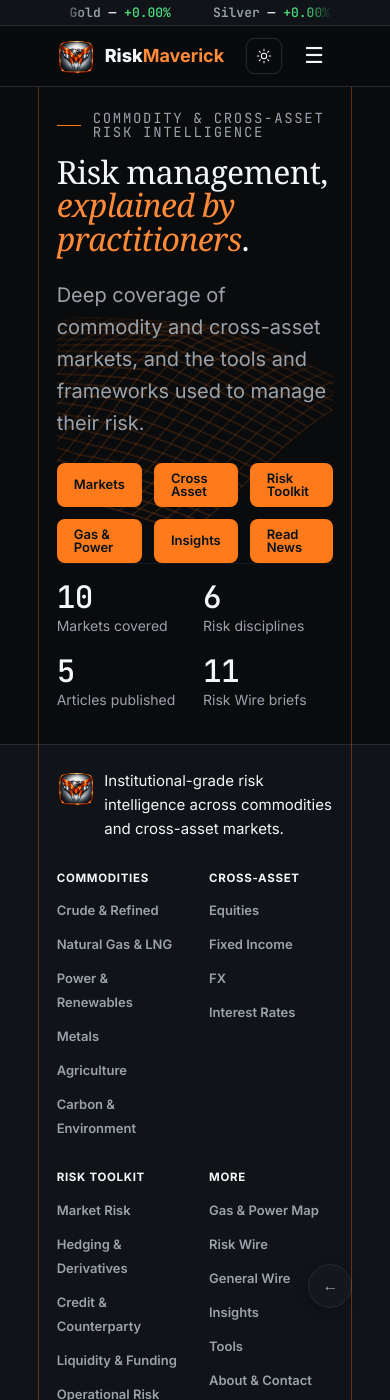
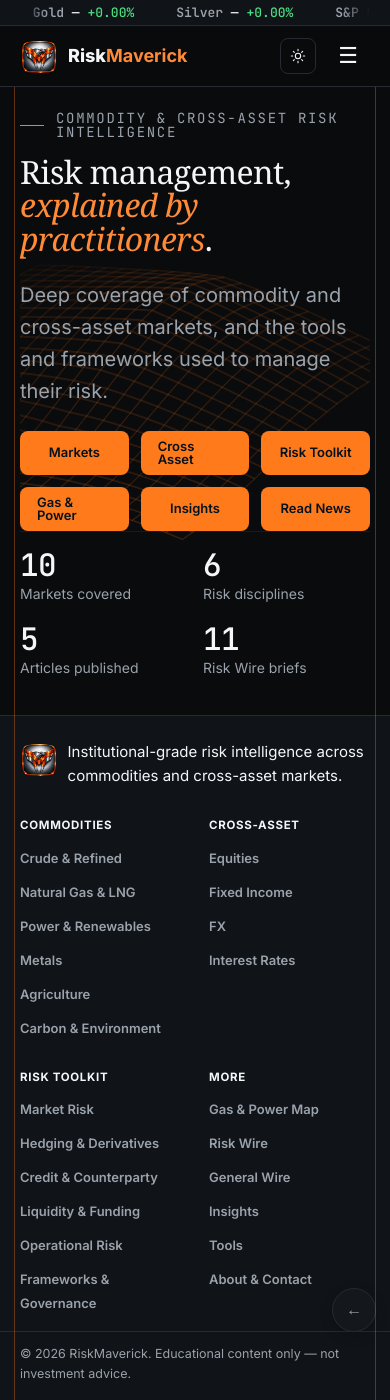
Before and after one commit to maverickrocx/RiskMaverick, a Jekyll site: the page built from index.html, in a window 390 px wide and 1400 px high. Built offline with Jekyll 4.4.1, drawn with Linux system fonts in a browser that asks for light colours; some web fonts are replaced.

Commit message:
Scale the page margin down on mobile so content fills the screen
--edge/--content-inset were fixed physical units (1cm / 1.5cm) applied
unscaled at every breakpoint. On a 375px phone that ate ~30% of the
width as pure left/right padding on the nav, main content column and
footer, squeezing everything into a narrow center strip well short of
the viewport's own edges. Scale both down at 767px and again at 420px
so mobile content actually uses the available width; nothing changes
above 767px. Verified no page introduces horizontal scroll at 320,
375 or 414px after the change, across the homepage, markets, a
commodity page, toolkit, and energy-map pages (world + a country page
with its data tables).

Co-Authored-By: Claude Fable 5 <noreply@anthropic.com>

```diff
--- a/assets/css/site.css
+++ b/assets/css/site.css
@@ -77,6 +77,17 @@
   --m-micro: 180ms;   /* hover/press */
   --m-reveal: 400ms;  /* scroll reveal */
   --m-counter: 900ms; /* counters, cubic ease-out */
+}
+
+/* --edge/--content-inset are fixed physical-unit margins (1cm / 1.5cm) meant
+   for desktop's wide canvas. Unscaled, they eat ~30% of a 375px phone width
+   as pure padding on every page's nav, content column and footer. Scale them
+   down as the viewport narrows so mobile content actually uses the screen. */
+@media(max-width:767px){
+  :root{--edge:20px;--content-inset:28px;}
+}
+@media(max-width:420px){
+  :root{--edge:14px;--content-inset:20px;}
 }
 
 /* ── Light theme values (attribute-switching wired up in a later task) ── */
```
